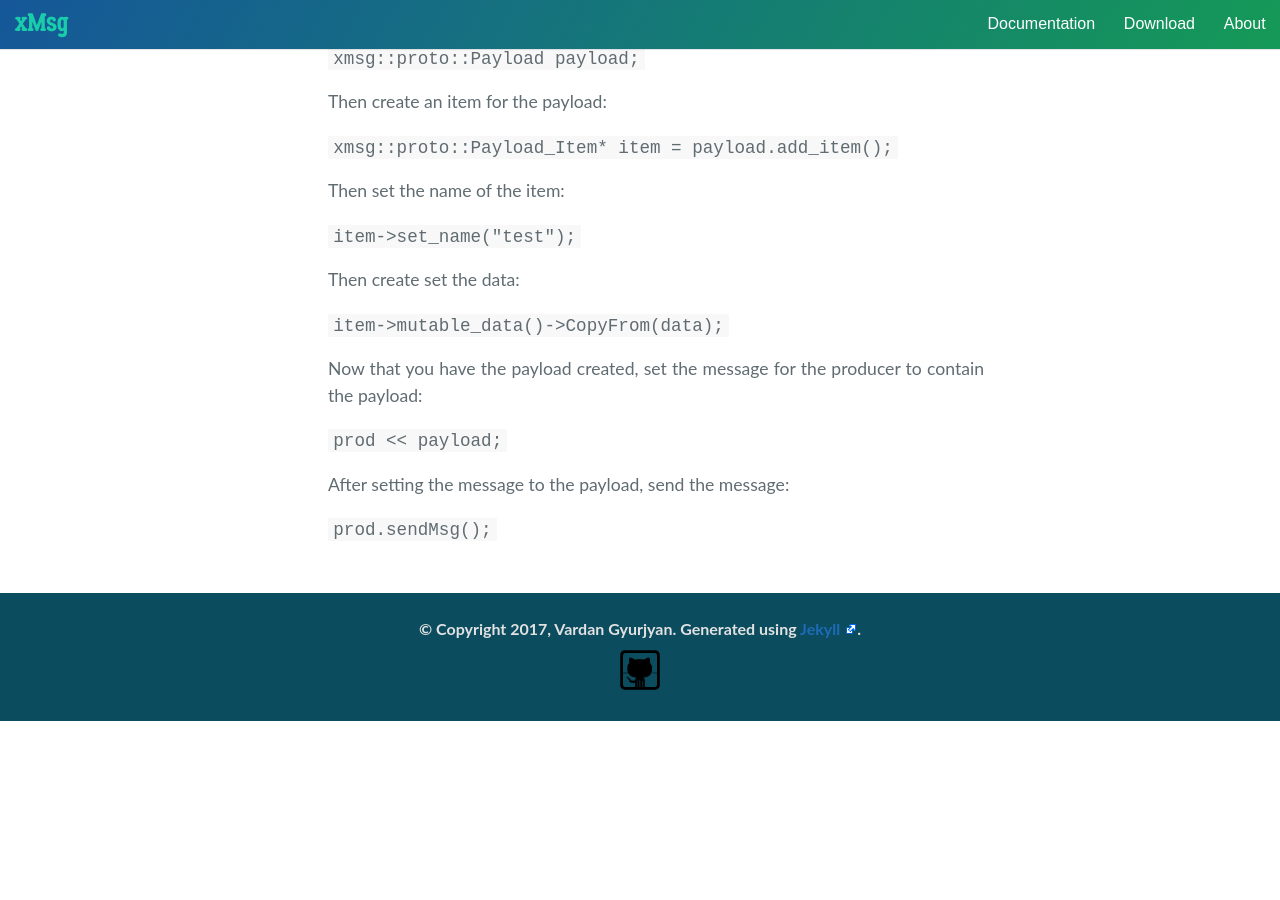
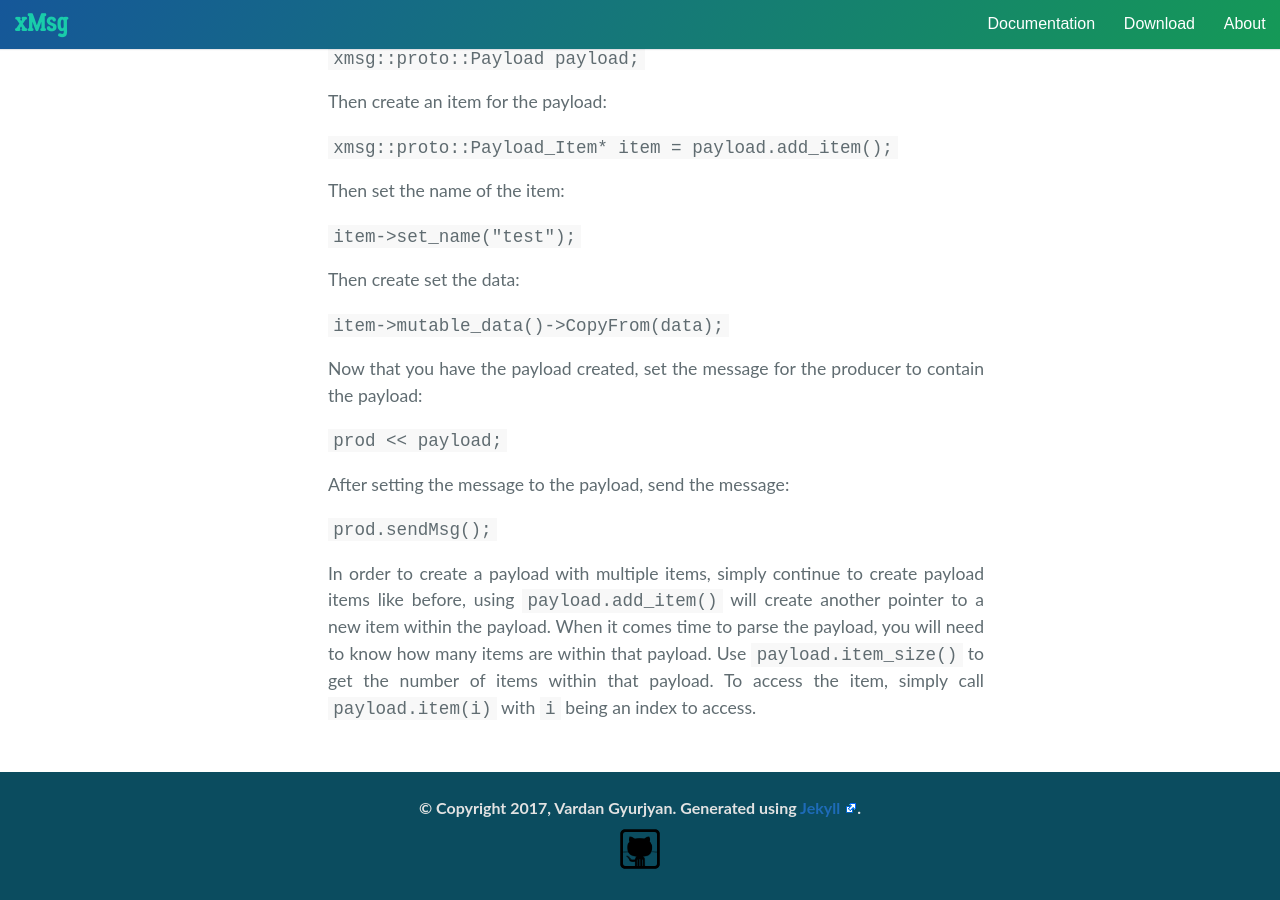
Before and after one commit to JeffersonLab/xmsg-docs, a Jekyll site: the page built from docs/tutorials/ipc-cpp.md, in a window 1280 px wide and 900 px high, scrolled down 2461 px. Built offline with Jekyll 4.4.1, drawn with Linux system fonts in a browser that asks for light colours; nearby versions of some CDN libraries; before the commit the page ends 3182 px from its top, so only the background shows below that.

Commit message:
added info about multiple payload items

```diff
--- a/docs/tutorials/ipc-cpp.md
+++ b/docs/tutorials/ipc-cpp.md
@@ -122,3 +122,10 @@ the payload:
 After setting the message to the payload, send the message:
 
   `prod.sendMsg();`
+
+In order to create a payload with multiple items, simply continue to create payload
+items like before, using `payload.add_item()` will create another pointer to a new
+item within the payload. When it comes time to parse the payload, you will need to
+know how many items are within that payload. Use `payload.item_size()` to get the
+number of items within that payload. To access the item, simply call `payload.item(i)`
+with `i` being an index to access.
```
